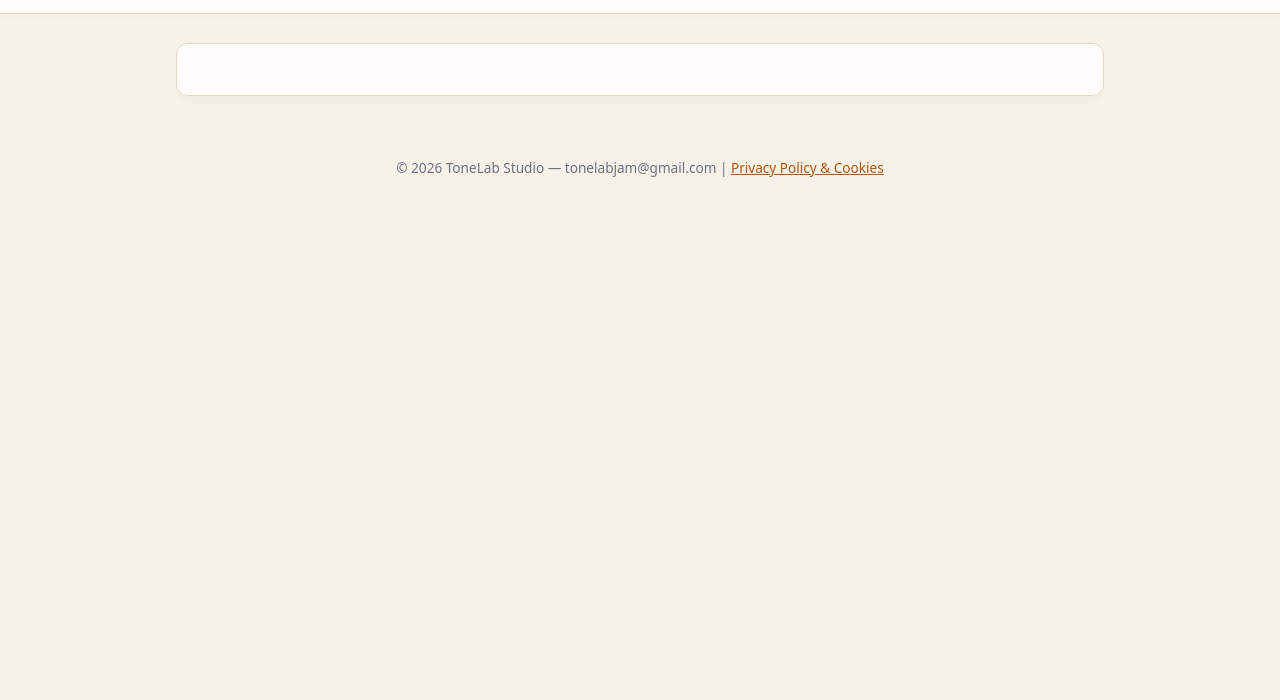
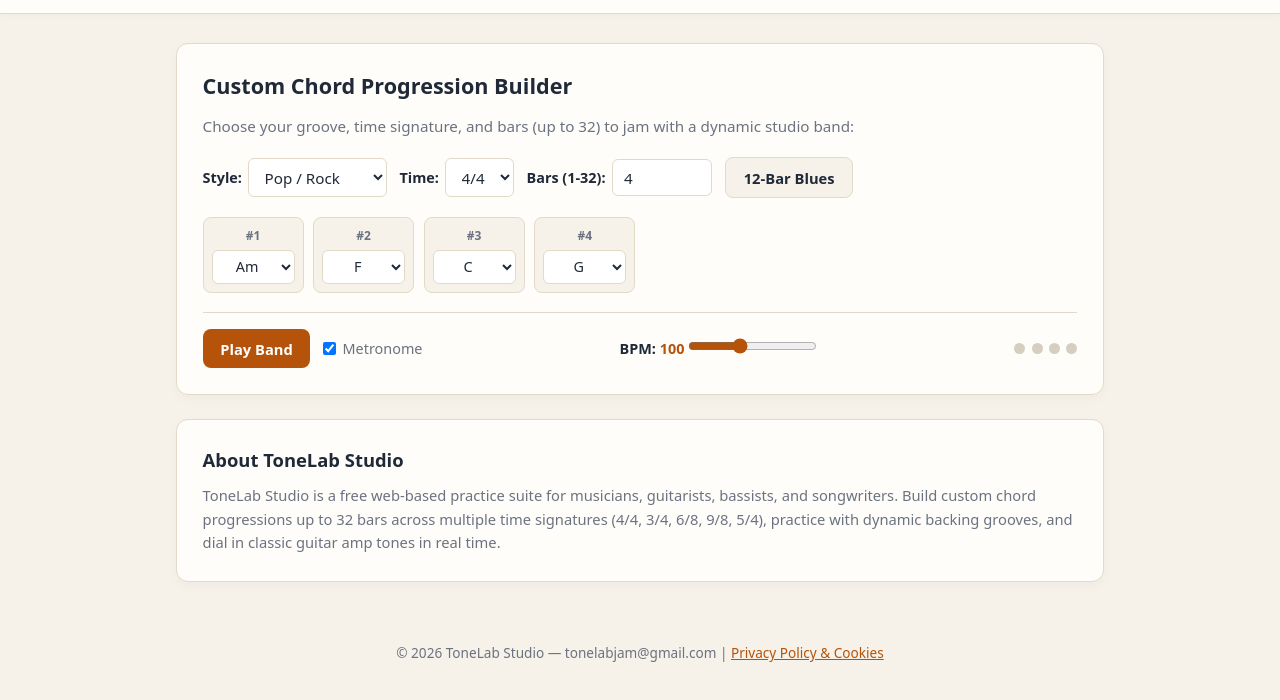
Before and after one commit to b3bebug/b3bebug.github.io, a plain HTML site: page index.html in a window 1280 px wide. Shown: the part 56-756 px from the top of the page. Drawn offline with Linux system fonts and the light colour scheme.

Commit message:
Update index.html with new features and content
Removed commented sections and added content for various features in the ToneLab Studio.

```diff
--- a/index.html
+++ b/index.html
@@ -69,24 +69,57 @@ footer{text-align:center;padding:2rem;color:var(--muted);font-size:.85rem}
   <button class="lang-btn" onclick="toggleLang()" id="lBtn">ES / Español</button>
 </header>
 <div class="container">
-  <!-- SECCIÓN 1: JAM STUDIO -->
   <section id="sec-jam" class="section active">
-    <!-- Constructor de progresiones de acordes, selector de estilo, compás, compases (1-32), reproductor con metrónomo y BPM -->
+    <div class="card">
+      <h2 data-en="Custom Chord Progression Builder" data-es="Constructor de Progresiones a Medida">Custom Chord Progression Builder</h2>
+      <p style="color:var(--muted);margin-bottom:1.2rem;font-size:.95rem" data-en="Choose your groove, time signature, and bars (up to 32) to jam with a dynamic studio band:" data-es="Elige el estilo, compás y duración (hasta 32 compases) para improvisar con una banda dinámica:">Choose your groove, time signature, and bars (up to 32) to jam with a dynamic studio band:</p>
+      <div class="controls">
+        <label><span data-en="Style:" data-es="Estilo:">Style:</span>
+          <select id="styleSel"><option value="rock">Pop / Rock</option><option value="funk">Funk Groove</option><option value="blues">Blues Shuffle</option><option value="jazz">Bossa / Chill</option></select>
+        </label>
+        <label><span data-en="Time:" data-es="Compás:">Time:</span>
+          <select id="timeSig" onchange="changeTimeSig()"><option value="4/4" selected>4/4</option><option value="3/4">3/4</option><option value="6/8">6/8</option><option value="9/8">9/8</option><option value="5/4">5/4</option></select>
+        </label>
+        <label><span data-en="Bars (1-32):" data-es="Compases (1-32):">Bars (1-32):</span>
+          <input type="number" id="barCount" min="1" max="32" value="4" onchange="buildGrid()">
+        </label>
+        <button class="btn sec" onclick="presetBlues()" data-en="12-Bar Blues" data-es="Blues 12 Compases">12-Bar Blues</button>
+      </div>
+      <div id="barsGrid" class="bars-grid"></div>
+      <div class="player-bar">
+        <div class="controls" style="margin:0">
+          <button class="btn" id="pBtn" onclick="togglePlay()" data-en="Play Band" data-es="Tocar Banda">Play Band</button>
+          <label style="font-size:.9rem;color:var(--muted);font-weight:500"><input type="checkbox" id="mChk" checked> <span data-en="Metronome" data-es="Metrónomo">Metronome</span></label>
+        </div>
+        <div style="font-size:.9rem;font-weight:600">BPM: <strong id="bVal" style="color:var(--accent)">100</strong> <input type="range" style="accent-color:var(--accent)" min="50" max="180" value="100" oninput="setBpm(this.value)"></div>
+        <div class="dots" id="dotsBox"></div>
+      </div>
+    </div>
   </section>
-
-  <!-- SECCIÓN 2: AMPLIFICADORES EN VIVO -->
   <section id="sec-amps" class="section">
-    <!-- Simulador de amplificadores de guitarra y tonos icónicos -->
+    <div class="card">
+      <h2 data-en="Live Guitar Amp Simulator & Iconic Tones" data-es="Simulador de Amplis en Vivo y Tonos Icónicos">Live Guitar Amp Simulator & Iconic Tones</h2>
+      <p style="color:var(--muted);margin-bottom:1.2rem;font-size:.95rem" data-en="Plug your guitar via audio interface (use headphones to avoid feedback), click 'Play Guitar Live', or click the amp header to read the guide:" data-es="Conecta tu guitarra por interfaz de audio (usa auriculares para evitar acoples), pulsa 'Tocar Guitarra en Vivo' o haz clic en el título para leer la guía:">Plug your guitar via audio interface (use headphones to avoid feedback), click 'Play Guitar Live', or click the amp header to read the guide:</p>
+      <div id="ampsContainer"></div>
+    </div>
   </section>
-
-  <!-- SECCIÓN 3: PISTAS INDIE -->
   <section id="sec-indie" class="section">
-    <!-- Sección para pistas de artistas independientes y formulario de envío -->
+    <div class="card">
+      <h2 data-en="Indie Artists Jam Tracks" data-es="Pistas de Artistas Emergentes">Indie Artists Jam Tracks</h2>
+      <p style="color:var(--muted);margin-bottom:1.2rem" data-en="Are you an independent musician or band? Share your instrumental tracks with permission so musicians worldwide can jam over your music and discover your profile." data-es="¿Eres un músico o banda independiente? Envíanos tus pistas instrumentales con permiso de uso para que músicos de todo el mundo improvisen encima y te descubran.">Are you an independent musician or band? Share your instrumental tracks with permission so musicians worldwide can jam over your music and discover your profile.</p>
+      <div style="background:var(--bg);padding:1.2rem;border-radius:10px;border:1px solid var(--border);margin-bottom:1.2rem">
+        <strong style="color:var(--accent)" data-en="Featured Community Track:" data-es="Pista Destacada de la Comunidad:">Featured Community Track:</strong>
+        <p style="margin:.4rem 0"><em>"Midnight Echoes (95 BPM - 4/4 - Am)"</em> — <span style="color:var(--muted)">Demo Backing Track</span></p>
+        <button class="btn sec" onclick="loadDemoTrack()" data-en="Load Chords in Jam Studio" data-es="Cargar Acordes en Estudio Jam">Load Chords in Jam Studio</button>
+      </div>
+      <a href="mailto:tonelabjam@://gmail.com." class="btn" style="text-decoration:none">
+        <span data-en="Submit Your Track & Permission" data-es="Enviar tu Canción y Permiso">Submit Your Track & Permission</span>
+      </a>
+    </div>
   </section>
-
-  <!-- BLOQUE INFORMATIVO SEO PARA ADSENSE -->
   <div class="card" style="font-size:.92rem;color:var(--muted)">
-    <!-- Información general sobre ToneLab Studio -->
+    <h2 style="font-size:1.15rem" data-en="About ToneLab Studio" data-es="Sobre ToneLab Studio">About ToneLab Studio</h2>
+    <p data-en="ToneLab Studio is a free web-based practice suite for musicians, guitarists, bassists, and songwriters. Build custom chord progressions up to 32 bars across multiple time signatures (4/4, 3/4, 6/8, 9/8, 5/4), practice with dynamic backing grooves, and dial in classic guitar amp tones in real time." data-es="ToneLab Studio es una plataforma gratuita de práctica musical para guitarristas, bajistas y compositores. Crea progresiones de hasta 32 compases en distintos compases musicales, improvisa con estilos dinámicos y prueba amplificadores de guitarra en tiempo real.">ToneLab Studio is a free web-based practice suite for musicians, guitarists, bassists, and songwriters. Build custom chord progressions up to 32 bars across multiple time signatures (4/4, 3/4, 6/8, 9/8, 5/4), practice with dynamic backing grooves, and dial in classic guitar amp tones in real time.</p>
   </div>
 </div>
 <footer>
```
